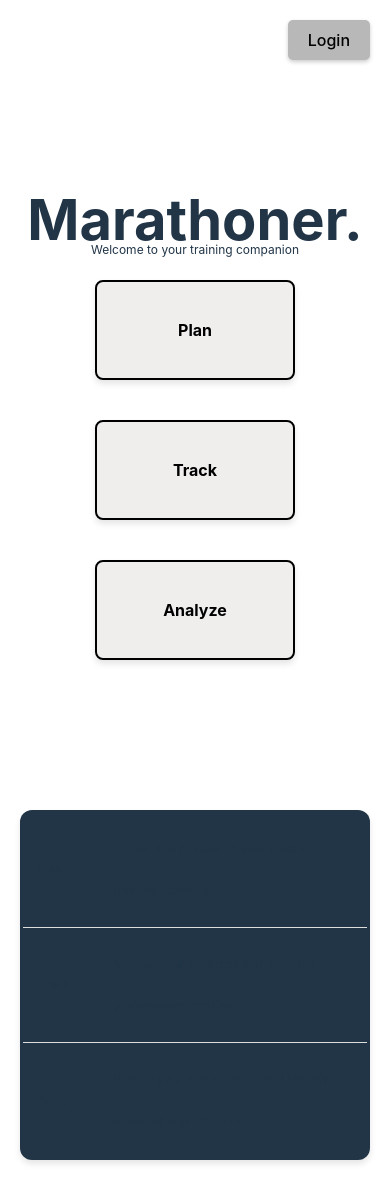
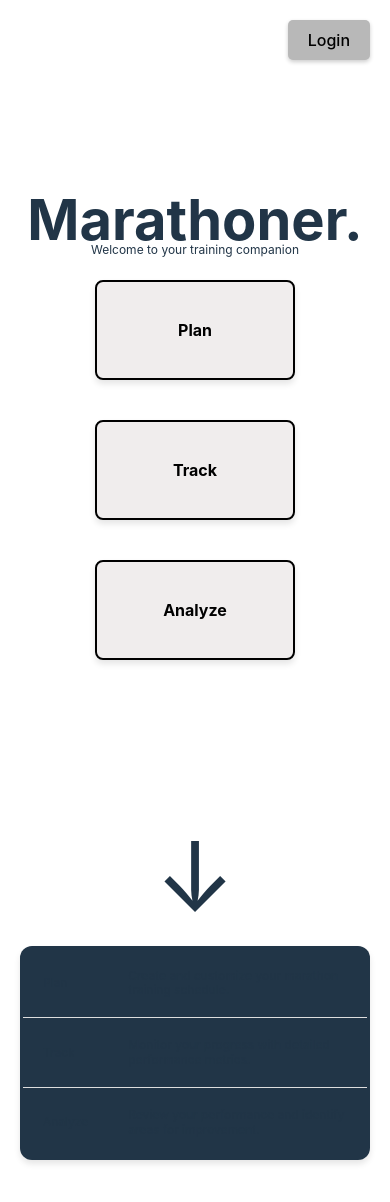
Before and after one commit to tulloch022/marathoner, a React (Vite) app: page / in a window 390 px wide. Shown: the top 1202 px of the page. Built offline with nearby package versions, Linux system fonts and the light colour scheme.

Commit message:
improved styling of table for mobile

```diff
--- a/src/index.css
+++ b/src/index.css
@@ -272,9 +272,10 @@ h1, p {
     }
     .feature-table th,
 .feature-table td {
-  padding: 15px;
+  padding: 20px;
   text-align: left;
   font-size: .75em;
+  line-height: 1.2em;
 }
 .table-container {
   position: absolute;
```
